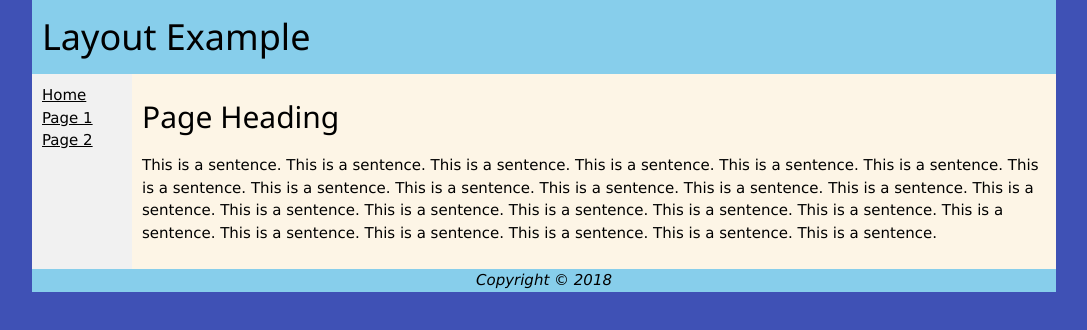
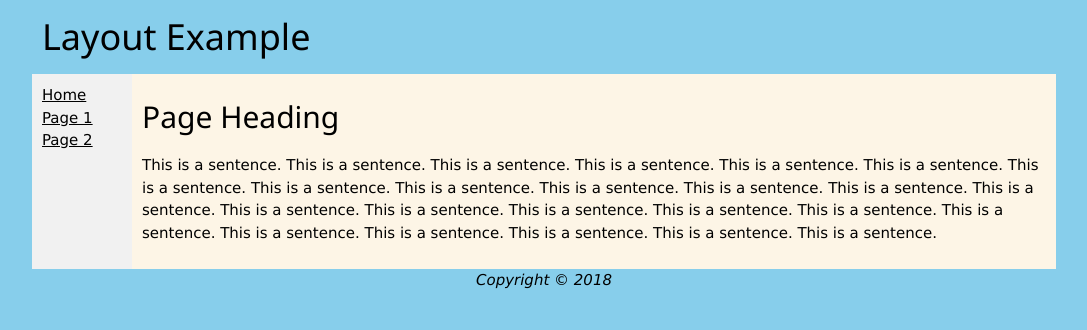
Before and after one commit to quinberly/quinberly.github.io, a plain HTML site: page index.html in a window 1280 px wide. Shown: the whole page, without its empty margins (96-1183 px from the left). Drawn offline with nearby package versions, Linux system fonts and the light colour scheme.

Commit message:
Update index.html

```diff
--- a/index.html
+++ b/index.html
@@ -29,7 +29,7 @@
       }
     </style>
   </head>
-<body class="w3-indigo">
+<body class="w3-light-blue">
 <div id="wrapper" class="w3-light-grey">
   <header class="w3-light-blue"><h1>Layout Example</h1></header>
   <nav>
```
